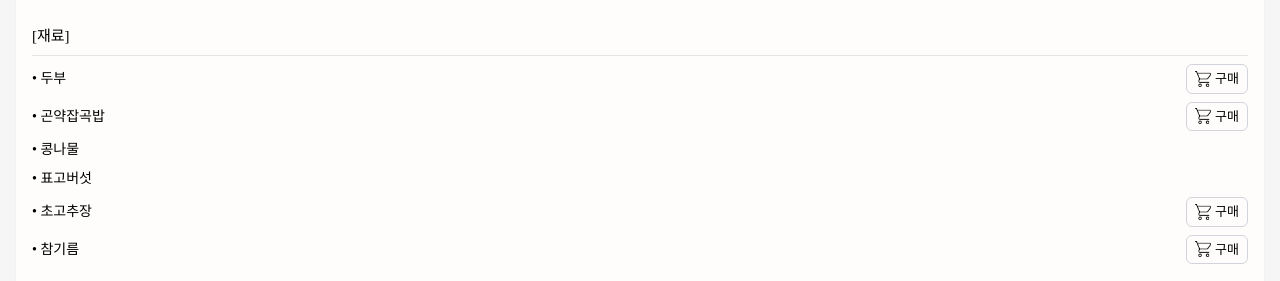
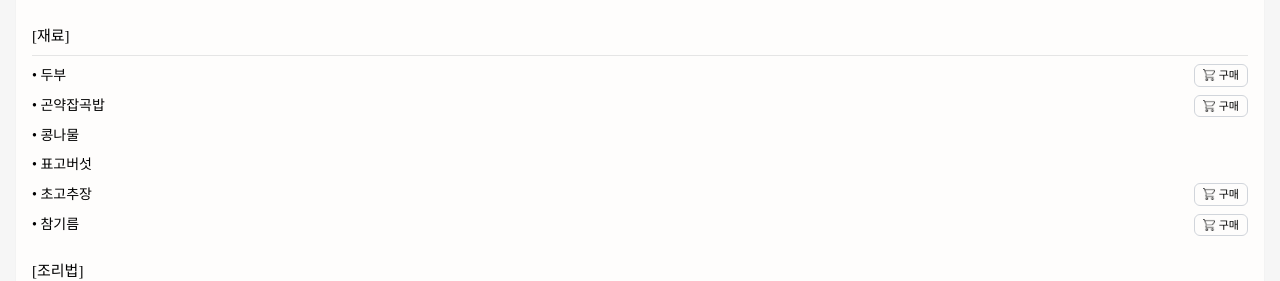
Before and after one commit to ssoyeonni/FE-SafeMeal, a React (Vite) app: page /recipe/1 in a window 1280 px wide. Shown: the part 521-802 px from the top of the page. Built offline with nearby package versions, Linux system fonts and the light colour scheme.

Commit message:
Fix: 카드 이미지와 구매 text 크기 조정

```diff
--- a/src/pages/RecipeDetailPage.jsx
+++ b/src/pages/RecipeDetailPage.jsx
@@ -127,12 +127,12 @@ export default function RecipeDetailPage() {
                       href={ing.link}
                       target="_blank"
                       rel="noopener noreferrer"
-                      className="flex items-center space-x-1 border border-gray-300 px-2 py-1 rounded-md text-[13px] text-black"
+                      className="flex items-center space-x-1 border border-gray-300 px-2 py-[2px] rounded-md text-[11px] text-black"
                     >
                       <img
                         src="/src/assets/recipe/cart.png"
                         alt="cart"
-                        className="w-4 h-4"
+                        className="w-3 h-3"
                       />
                       <span>구매</span>
                     </a>
```
